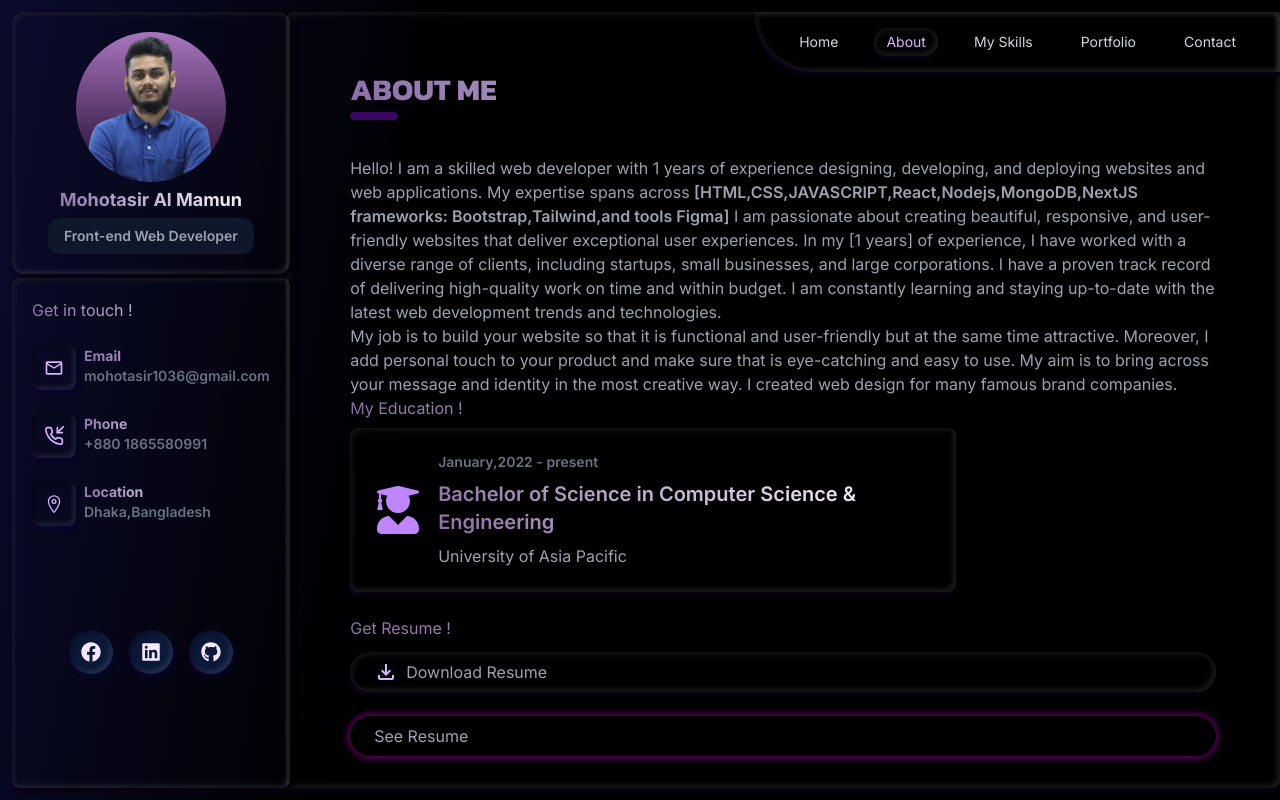
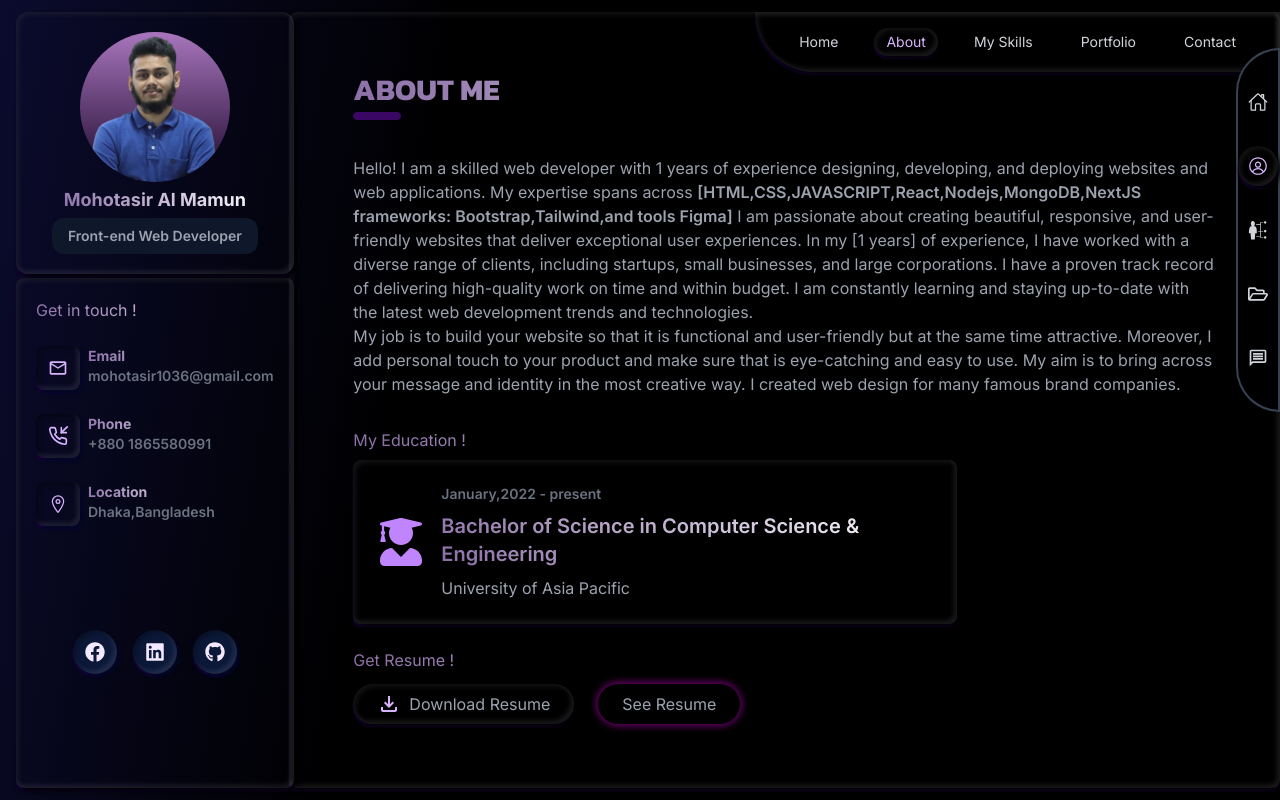
Before and after one commit to Mohotasir/Portfolio--Nextjs-, a Next.js app: page /about in a window 1280 px wide. Built offline with nearby package versions, Linux system fonts and the light colour scheme.

Commit message:
add mobile resposive menu

```diff
--- a/src/app/about/page.jsx
+++ b/src/app/about/page.jsx
@@ -32,7 +32,7 @@ export default function Aboutpage() {
           companies.
         </p>
       </div>
-      <p className="text-gradient mb-2">My Education !</p>
+      <p className="text-gradient mb-2 md:mt-8">My Education !</p>
       <div className="p-6 lg:w-[70%] flex gap-4 items-center shadow rounded-lg">
         <div className="text-5xl text-purple-400">
           <FaUserGraduate />
@@ -48,7 +48,7 @@ export default function Aboutpage() {
         </div>
       </div>
       <p className="text-gradient mt-6 mb-3">Get Resume !</p>
-      <div className="flex flex-col gap-3 md:gap-6 mb-8">
+      <div className="flex flex-col md:flex-row gap-3 md:gap-6 mb-8">
       <button className=" shadow  py-2 px-6 rounded-full text-gray-400 hover:bg-purple-950 flex items-center gap-2"><span className="button-icon text-2xl text-purple-300"><MdOutlineFileDownload /></span> Download Resume</button>
       <Link className="pulsate shadow  py-2 px-6 rounded-full text-gray-400 hover:bg-purple-950" href="https://drive.google.com/file/d/1m4GyOYUVgl-KvOWvNnGiko3Qi4Mna7M3/view">See Resume</Link>
       </div>
--- a/src/app/layout.js
+++ b/src/app/layout.js
@@ -2,6 +2,7 @@ import { Inter } from "next/font/google";
 import "./globals.css";
 import SideNavbar from "@/components/SideNavbar";
 import Navbar from "@/components/Navbar";
+import MobileNavbar from "@/components/MobileNavbar";
 
 const inter = Inter({ subsets: ["latin"] });
 
@@ -15,6 +16,9 @@ export default function RootLayout({ children }) {
     <html lang="en">
       <body className={inter.className}>
         <div className="bodystyle min-h-screen flex flex-col md:flex-row gap-1 mx-auto ">
+        <div className="relative">
+                <MobileNavbar></MobileNavbar>
+            </div>
           <div className="my-3 mx-3 md:mx-0 md:pl-3 lg:pl-3  md:w-[360px] ">
             <SideNavbar></SideNavbar>
           </div>
@@ -22,6 +26,7 @@ export default function RootLayout({ children }) {
             <div className="hidden md:flex  justify-end  ">
               <Navbar></Navbar>
             </div>
+
              <div className="mx-2 md:mx-0 px-2 md:px-16">
                   {children}
              </div>
--- /dev/null
+++ b/src/components/MobileNavbar.jsx
@@ -0,0 +1,48 @@
+"use client"
+import Link from "next/link";
+import { usePathname } from "next/navigation";
+import { IoHomeOutline } from "react-icons/io5";
+import { GiSkills } from "react-icons/gi";
+import { RxAvatar } from "react-icons/rx";
+import { FaRegFolderOpen } from "react-icons/fa";
+import { MdOutlineMessage } from "react-icons/md";
+export default function MobileNavbar() {
+    const pathName = usePathname();
+    const list = [
+
+        {
+            title: <IoHomeOutline />,
+            link: '/'
+        },
+        {
+            title: <RxAvatar />,
+            link: '/about'
+        },
+        {
+            title: <GiSkills />,
+            link: '/skills'
+        },
+        {
+            title: <FaRegFolderOpen />,
+            link: '/portfolio'
+        },
+        {
+            title: <MdOutlineMessage />,
+            link: '/contact'
+        },
+        // {
+        //     title: "Blog",
+        //     link: '/blog'
+        // }
+    ];
+
+    return (
+        <div className="fixed flex flex-col right-0 top-12 border-2 border-gray-700 bg-black rounded-l-full gap-3 md:gap-6  py-8">
+            {
+                list.map((li, index) => (
+                    <Link className={`text-xl flex justify-center items-center w-10 h-10 text-gray-300 rounded-full ${pathName === li.link ? 'text-purple-300 shadow' : 'text-gray-300'}`} href={li.link} key={index}>{li.title}</Link>
+                ))
+            }
+        </div>
+    );
+}
--- a/src/components/SwiperComponent.jsx
+++ b/src/components/SwiperComponent.jsx
@@ -37,7 +37,7 @@ export default function SwiperComponent() {
   );
 
   return (
-    <div className="">
+    <div className=" mt-8 md:mt-0">
       <div className="py-6 md:py-0 mx-auto items-center justify-center">
         <div className="mt-6 max-w-screen-lg mx-auto mulish relative">
           <Swiper
@@ -53,7 +53,7 @@ export default function SwiperComponent() {
             }}
             modules={[Pagination, Navigation]}
             className={`mySwiper ${styles.swiperContainer}`}
-            slidesPerView={2}
+            slidesPerView={1}
             breakpoints={{
               640: {
                 slidesPerView: 1,
@@ -125,7 +125,7 @@ export default function SwiperComponent() {
         </div>
       </div>
       {showModal && selectedProject && (
-        <div className="fixed top-0 left-0 w-full h-full bg-black bg-opacity-80 flex flex-col items-center justify-center z-50">
+        <div className="fixed top-0 left-0 w-[90%] mx-auto md:w-full h-full bg-black bg-opacity-80 flex flex-col items-center justify-center z-50">
           <div className="detailbg relative rounded-lg z-10">
             <div
               onClick={() => setShowModal(false)}
```
